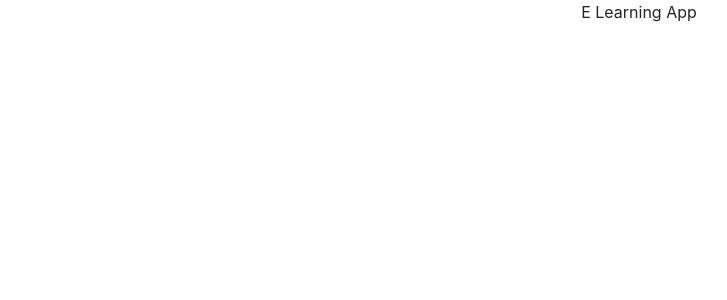
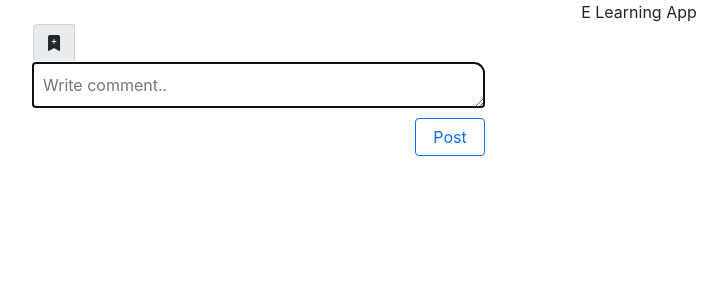
Before and after one commit to MartianCoders/Back-End-Proiect-Colectiv, a React (Create React App) app in the folder frontend-client/: page / in a window 1280 px wide. Shown: the top 300 px of the page, without its empty margins (1-728 px from the left). Built offline with nearby package versions, Linux system fonts and the light colour scheme.

Commit message:
Paula - create video component comment

```diff
--- a/frontend-client/src/App.tsx
+++ b/frontend-client/src/App.tsx
@@ -1,6 +1,7 @@
 import React from 'react';
 import { Counter } from './features/counter/Counter';
 import './App.css';
+import VideoComponents from './components/VideoComments';
 
 import { Navbar,Container,Nav,NavDropdown } from 'react-bootstrap';
 
@@ -8,6 +9,8 @@ function App() {
   return (
     <div className="App">
       E Learning App
+
+      <VideoComponents />
     </div>
   );
 }
--- /dev/null
+++ b/frontend-client/src/Types/types.ts
@@ -0,0 +1,5 @@
+export interface CommentProps {
+    key: string,
+    itemId: string,
+    descriptions:string
+}
--- /dev/null
+++ b/frontend-client/src/components/Comment.js
@@ -0,0 +1,49 @@
+import React, { useState } from 'react';
+import CommentForm from './CommentForm';
+import DropdownButton from 'react-bootstrap/DropdownButton';
+import Dropdown from 'react-bootstrap/Dropdown';
+
+const Comment = ({ comments, removeComment, updateComment }) => {
+  const [edit, setEdit] = useState({
+    id: null,
+    value: ''
+  });
+
+  const submitUpdate = value => {
+    updateComment(edit.id, value);
+    setEdit({
+      id: null,
+      value: ''
+    });
+  };
+
+  if (edit.id) {
+    return <CommentForm edit={edit} onSubmit={submitUpdate} />;
+  }
+
+  return comments.map((comment, index) => (
+    <>
+        <div class="card" id="comment-card">
+          <div class="card-body" id="comment-card-body">
+
+          <span id="text">
+            <div key={comment.id} >
+              {comment.text}
+            </div>
+          </span>
+
+          <div className="icons" id="icons" >
+            <DropdownButton id="dropdown-btn" title={<i class="bi bi-three-dots-vertical"></i>}>
+              <button id="btn-icon" onClick={() => setEdit({ id: comment.id, value: comment.text })}><Dropdown.Item href="#/action-1" ><i class="bi bi-pencil-square"></i> Edit</Dropdown.Item></button>
+              <button id="btn-icon" onClick={() => removeComment(comment.id)}><Dropdown.Item href="#/action-2"><i class="bi bi-trash-fill"></i> Delete</Dropdown.Item></button>
+            </DropdownButton>
+          </div>
+          </div>
+      </div>
+
+    </>
+  ));
+};
+
+
+export default Comment;
--- /dev/null
+++ b/frontend-client/src/components/CommentForm.js
@@ -0,0 +1,73 @@
+import React, { useState, useEffect, useRef } from 'react';
+import '../style-comment.css';
+
+import 'bootstrap-icons/font/bootstrap-icons.css';
+
+function CommentForm(props) {
+  const [input, setInput] = useState(props.edit ? props.edit.value : '');
+
+  const inputRef = useRef(null);
+
+  useEffect(() => {
+    inputRef.current.focus();
+  });
+
+  const handleChange = e => {
+    setInput(e.target.value);
+  };
+
+  const handleSubmit = e => {
+    e.preventDefault();
+
+    props.onSubmit({
+      id: Math.floor(Math.random() * 10000),
+      text: input
+    });
+    setInput('');
+  };
+
+  return (
+
+    <form onSubmit={handleSubmit} className='comment-form'>
+      {props.edit ? (
+        <>
+        <div class="container" id="comment-container-edit">
+          <div class="input-group" id="comment-input-group">
+            <span class="input-group-text" id="addon-wrapping"><i class="bi bi-pencil-fill"></i></span>
+            <textarea class="form-control" cols="50" id="comment-box" rows="2"
+              placeholder='Edit comment..'
+              value={input}
+              onChange={handleChange}
+              name='text'
+              className='comment-input'
+              ref={inputRef}
+            />
+          </div>
+
+          <div class="text-right"><button type="button" onClick={handleSubmit} class="btn btn-outline-primary">Save</button></div>
+        </div>
+        </>
+      ) : (
+        <>
+        <div class="container" id="comment-container">
+          <div class="input-group" >
+            <span class="input-group-text" id="addon-wrapping"><i class="bi bi-bookmark-plus-fill"></i></span>
+            <textarea class="form-control" cols="50" id="comment-box" rows="1"
+              placeholder='Write comment..'
+              value={input}
+              onChange={handleChange}
+              name='text'
+              className='comment-input'
+              ref={inputRef}
+            />
+          </div>
+
+          <div class="text-right"><button type="button" onClick={handleSubmit} class="btn btn-outline-primary">Post</button></div>
+        </div>
+        </>
+      )}
+    </form>
+  );
+}
+
+export default CommentForm;
--- /dev/null
+++ b/frontend-client/src/components/CommentList.js
@@ -0,0 +1,46 @@
+import React, { useState } from 'react';
+import CommentForm from './CommentForm';
+import Comment from './Comment';
+import '../style-comment.css';
+
+
+function CommentList() {
+  const [comments, setComments] = useState([]); // <-- initial state
+
+  const addComment = (comment) => {
+    if (!comment.text || /^\s*$/.test(comment.text)) {
+      return;
+    }
+
+    setComments((comments) => [comment, ...comments]);
+  };
+
+  const updateComment = (id, newComment) => {
+    if (!newComment.text || /^\s*$/.test(newComment.text)) {
+      return;
+    }
+
+    setComments((comments) => comments.map((comment) => (comment.id === id ? newComment : comment)));
+  };
+
+  const removeComment = (id) => {
+    setComments((comments) => comments.filter((comment) => comment.id !== id));
+  };
+
+
+  return (
+    <>
+    <div class="container" id="comments-component">
+      <CommentForm onSubmit={addComment} />
+      <Comment
+        comments={comments}
+        removeComment={removeComment}
+        updateComment={updateComment}
+      />
+    </div>
+    </>
+  );
+}
+
+
+export default CommentList;
--- /dev/null
+++ b/frontend-client/src/components/VideoComments.tsx
@@ -0,0 +1,11 @@
+import React, { Component } from 'react';
+import { Button, Card, Form } from 'react-bootstrap';
+import CommentList from './CommentList';
+
+function VideoComponents() {
+    return (
+        <CommentList />
+    );
+}
+
+export default VideoComponents;
--- /dev/null
+++ b/frontend-client/src/style-comment.css
@@ -0,0 +1,74 @@
+
+  #comment-container-add, #comment-container-edit {
+    display: flex;
+    margin-left:10px;
+    margin-top:10px;
+    justify-content: flex-start;
+    width:400px;
+    flex-flow: column;
+  }
+
+  #comment-container-edit {
+    margin-top:20px;
+    width:470px;
+  }
+
+  #comment-input-group {
+    width:450px;
+  }
+
+  #comment-container button {
+    width:70px;
+  }
+
+  .text-right {
+    margin-top: 10px;
+    text-align: end;
+  }
+
+  #comment-box {
+    border-top-right-radius: 10px;
+    padding:10px;
+  }
+
+  #comment-card {
+    border-radius: 0 20px 20px 20px;
+    padding: 5px;
+    text-align: start;
+    display: flex;
+    flex-flow: row;
+    margin-top:20px;
+  }
+
+  #comment-card-body {
+    display:flex;
+  }
+
+  div#icons{
+    width:60px;
+    float:right;
+  }
+
+  span#text div{
+    width:350px;
+  }
+
+  #comments-component {
+    width:500px;
+    margin-left:10px;
+  }
+
+  #dropdown-btn {
+    background-color: transparent;
+    color:black;
+    border-color:transparent;
+  }
+
+  .dropdown-toggle::after {
+    content:none;
+  }
+
+  button#btn-icon {
+    background-color: transparent;
+    border:transparent;
+  }
```
Also changed, not shown: frontend-client/package.json (+14 -3 lines), 1 other file (tests, documents, lock files or other folders).
